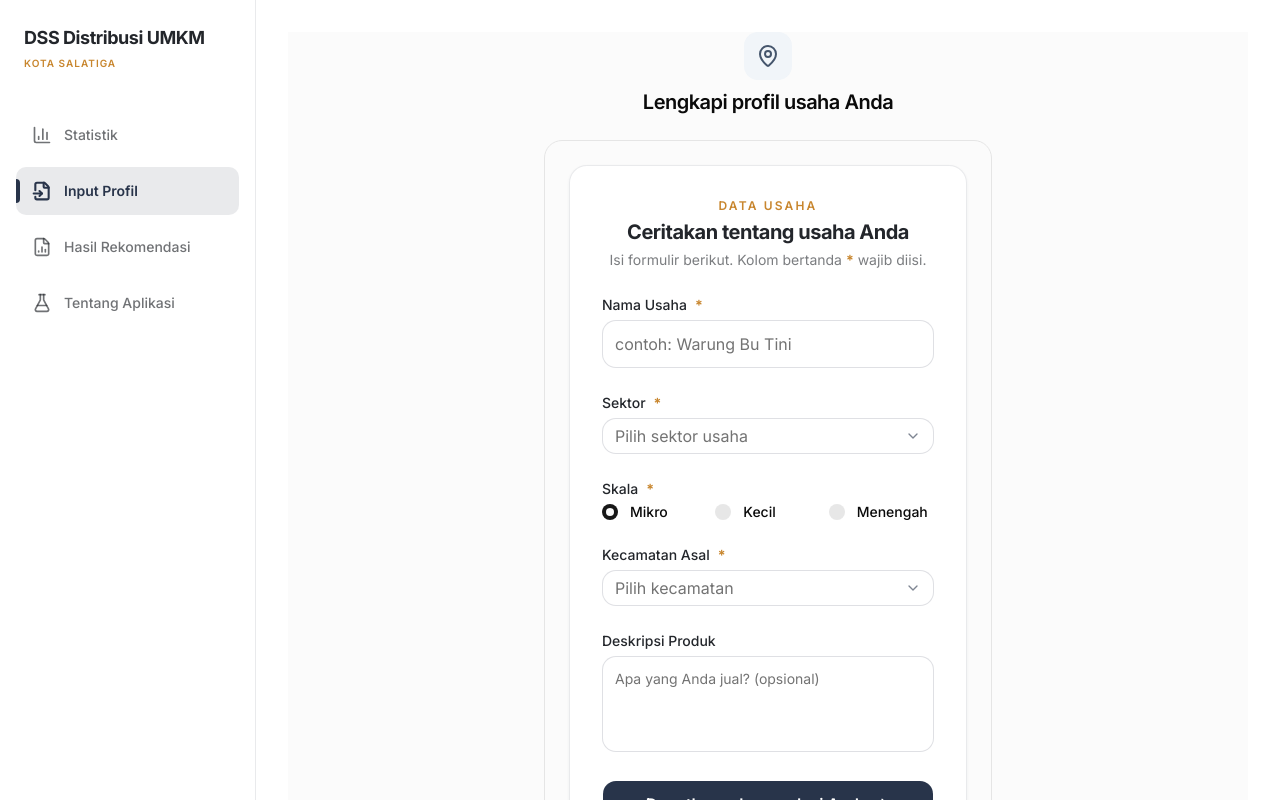
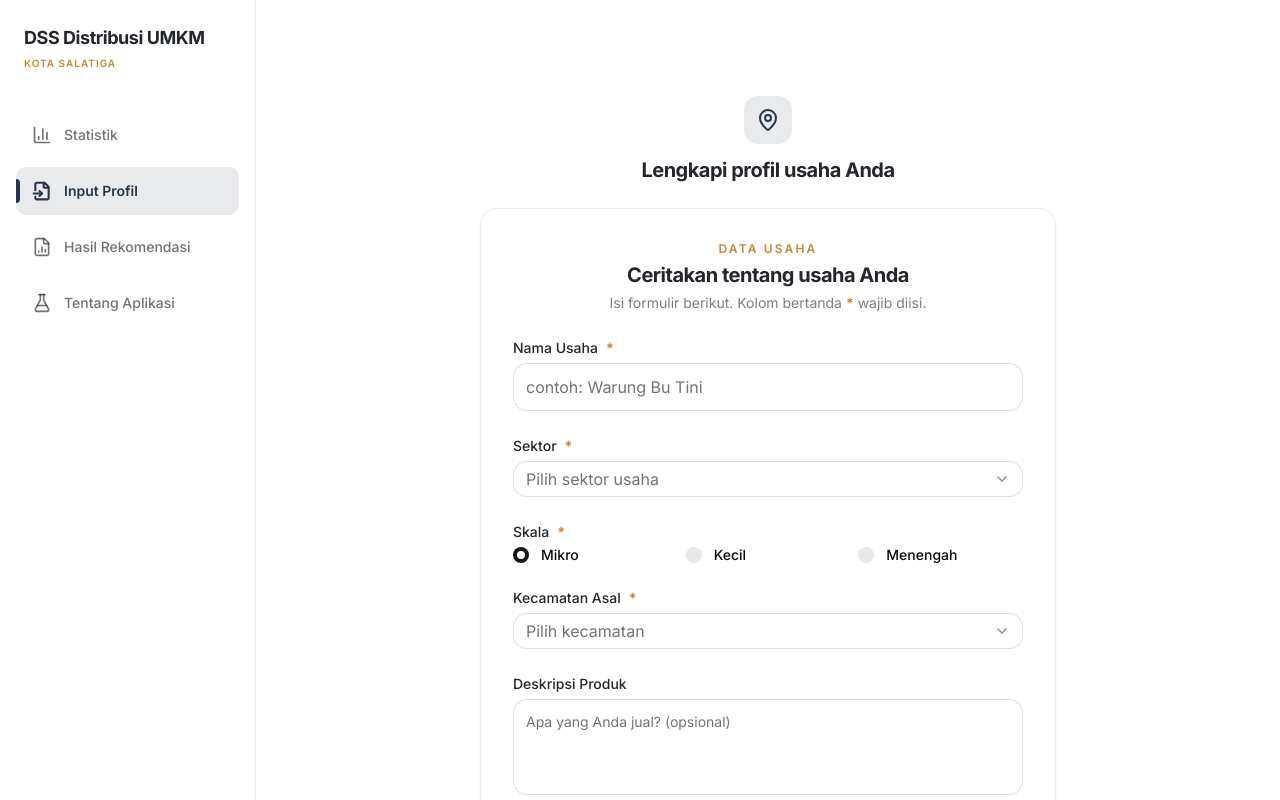
Before and after one commit to aaksant/umkm-dss-salatiga, a Next.js app: page /dashboard/profile-input in a window 1280 px wide. Built offline with nearby package versions, Linux system fonts and the light colour scheme; what simple-statistics would draw is missing.

Commit message:
feat(ui): improve profile input page UI

```diff
--- a/app/dashboard/profile-input/page.tsx
+++ b/app/dashboard/profile-input/page.tsx
@@ -5,19 +5,17 @@ import { MapPin } from "lucide-react";
 
 export default function ProfileInputPage() {
   return (
-    <div className="min-h-screen grid place-items-center bg-muted/40 px-4">
-      <div className="w-full max-w-md space-y-6">
-        <div className="text-center space-y-2">
-          <div className="w-12 h-12 mx-auto flex items-center justify-center rounded-xl bg-slate-100">
-            <MapPin className="text-slate-600" />
+    <div className="flex min-h-screen justify-center px-4 py-12 sm:py-16">
+      <div className="w-full max-w-xl space-y-6">
+        <div className="space-y-3 text-center">
+          <div className="mx-auto flex h-12 w-12 items-center justify-center rounded-xl bg-[#28344A]/10">
+            <MapPin className="text-[#28344A]" />
           </div>
-          <h1 className="font-semibold text-xl tracking-tight">
+          <h1 className="font-display text-xl font-bold tracking-tight text-[#23262B]">
             Lengkapi profil usaha Anda
           </h1>
         </div>
-        <div className="rounded-2xl border p-6 shadow-none">
-          <ProfileForm />
-        </div>
+        <ProfileForm />
       </div>
     </div>
   );
```
